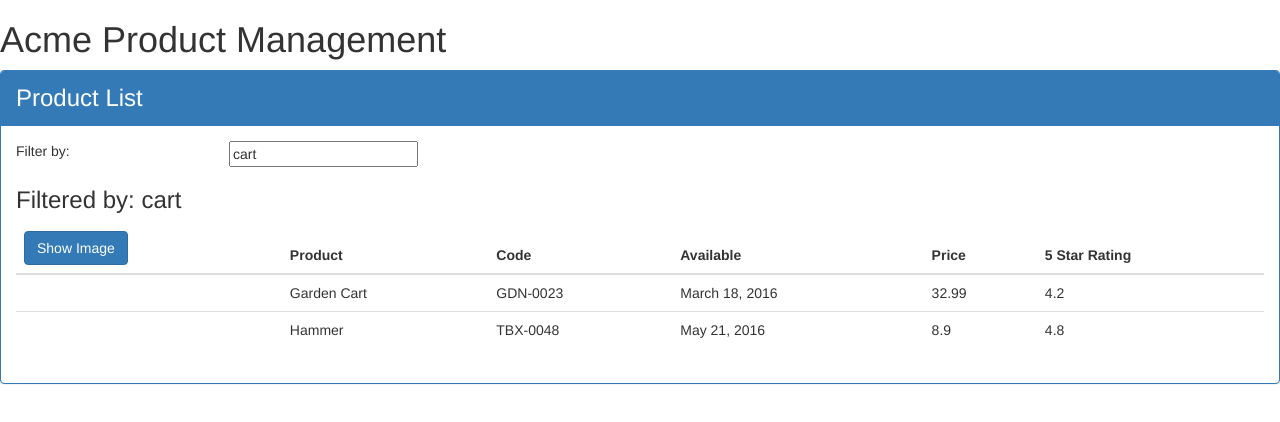
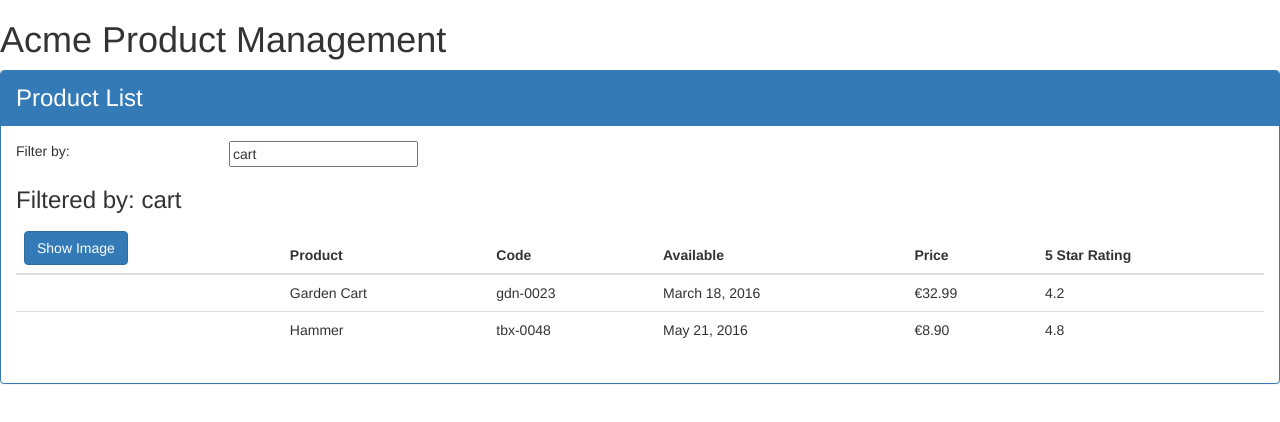
Before and after one commit to ALFTavares/LearningAngular, an Angular app: page / in a window 1280 px wide. Shown: the top 422 px of the page. Built offline with nearby package versions, Linux system fonts and the light colour scheme.

Commit message:
Added pipes to format code and price

```diff
--- a/src/app/products/product-list.component.html
+++ b/src/app/products/product-list.component.html
@@ -42,9 +42,9 @@
                                 [style.margin.px]="imageMargin" />
                         </td>
                         <td>{{ product.productName }}</td>
-                        <td>{{ product.productCode }}</td>
+                        <td>{{ product.productCode | lowercase }}</td>
                         <td>{{ product.releaseDate }}</td>
-                        <td>{{ product.price }}</td>
+                        <td>{{ product.price | currency:"EUR":true:"1.2-2" }}</td>
                         <td>{{ product.starRating }}</td>
                     </tr>
                 </tbody>
```
